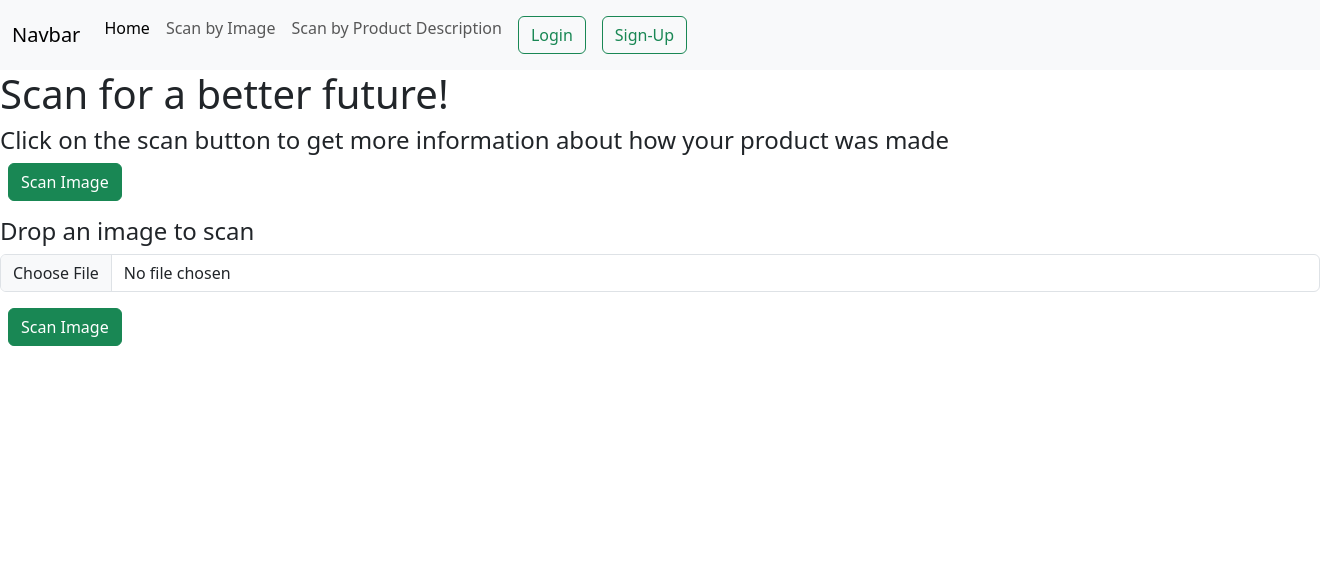
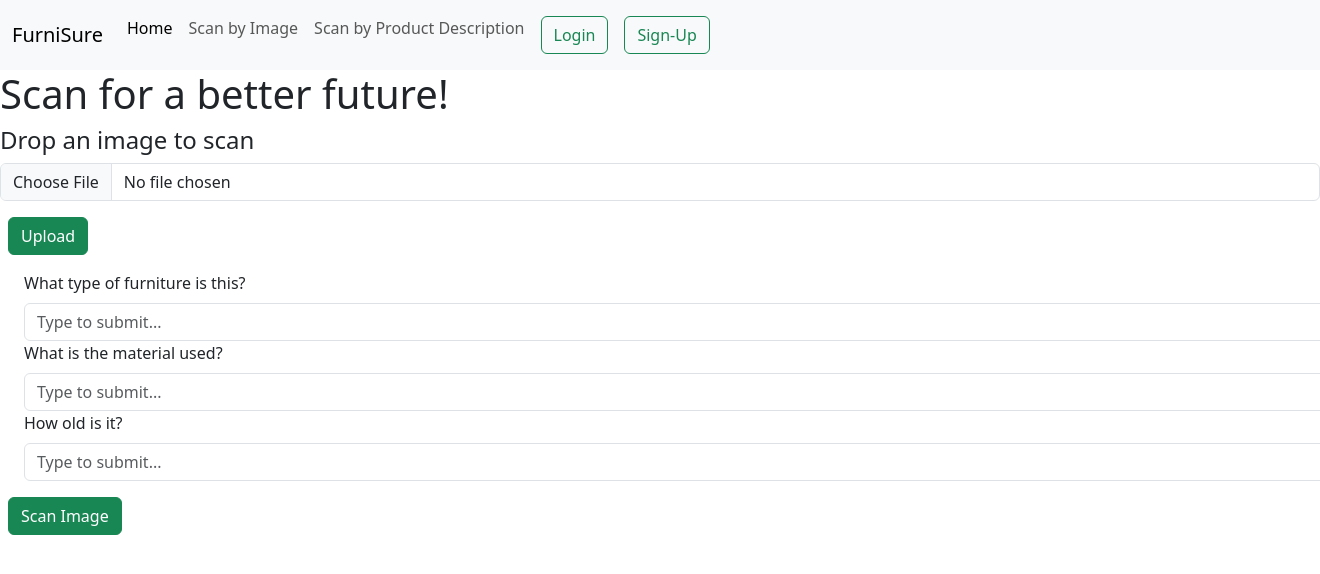
Before and after one commit to maanvi21/FurniSure, a Flask app: page /scan in a window 1320 px wide; the page is wider, and only the part inside the window is pictured. Shown: the top 574 px of that part. Run offline with Flask 3, Linux system fonts and the light colour scheme; some libraries are stand-ins or nearby versions.

Commit message:
update #2

```diff
--- a/flask-server/main.py
+++ b/flask-server/main.py
@@ -1,4 +1,8 @@
-from flask import Flask, render_template
+from flask import Flask, request, render_template, send_file
+import cv2
+import numpy as np
+from PIL import Image
+import io
 
 app = Flask(__name__)
 
@@ -12,6 +16,33 @@ def scan():
 def productdesc():
     return render_template("productdesc.html")
 
+@app.route('/confirm')
+def confirmImage():
+    return render_template("confirmImage.html")
+
+@app.route('/upload', methods=['POST'])
+def upload():
+    file = request.files['file']
+    text = request.form.get('text')
+    #if file checks if the image what actually uploaded
+    if file:
+        # Read the image file into a numpy array of pixels
+        image = np.array(Image.open(file.stream))
+
+        # Use OpenCV to add text to the image
+        font = cv2.FONT_HERSHEY_SIMPLEX
+        cv2.putText(image, text, (10, 50), font, 1, (0, 0, 0), 2, cv2.LINE_AA)
+
+        # Save the image to a BytesIO object
+        _, img_encoded = cv2.imencode('.png', image)
+        img_bytes = img_encoded.tobytes()
+        img_stream = io.BytesIO(img_bytes)
+
+        return send_file(img_stream, mimetype='image/png')
+
+
+
+
 if __name__ == '__main__':
     print("Starting Flask server...")
     app.run(debug=True)
--- a/flask-server/templates/navbar.html
+++ b/flask-server/templates/navbar.html
@@ -7,10 +7,11 @@
     <link href="https://cdn.jsdelivr.net/npm/bootstrap@5.3.3/dist/css/bootstrap.min.css" rel="stylesheet" integrity="sha384-QWTKZyjpPEjISv5WaRU9OFeRpok6YctnYmDr5pNlyT2bRjXh0JMhjY6hW+ALEwIH" crossorigin="anonymous">
   </head>
   <body>
+
     <!-- navbar  -->
     <nav class="navbar navbar-expand-lg bg-body-tertiary">
         <div class="container-fluid">
-          <a class="navbar-brand" href="#">Navbar</a>
+          <a class="navbar-brand" href="#">FurniSure</a>
           <button class="navbar-toggler" type="button" data-bs-toggle="collapse" data-bs-target="#navbarNav" aria-controls="navbarNav" aria-expanded="false" aria-label="Toggle navigation">
             <span class="navbar-toggler-icon"></span>
           </button>
--- a/flask-server/templates/scan.html
+++ b/flask-server/templates/scan.html
@@ -9,16 +9,59 @@
   <body>
     <!-- navbar -->
     {% include 'navbar.html' %}
+    <div class="mb-3">
     <h1> Scan for a better future!</h1>
-    <h4> Click on the scan button to get more information about how your product was made</h4>
-    <!-- to open camera and scan -->
-     <div class="scanbtn"> <p> <button type="button" class="btn btn-success mx-2"> Scan Image</button> </p> </div>
-<!-- if not camera then upload an image  -->
+    <!--upload an image  -->
 <div class="mb-3">
     <h4> Drop an image to scan  </h4>
-    <input class="form-control" type="file" id="formFile">
+    <input class="form-control" type="file" id="formFile" required>
   </div>
-  <div class="scanbtn"> <p> <button type="button" class="btn btn-success mx-2"> Scan Image</button> </p> </div>
+  <!-- upload image and confirm from user -->
+   <div> <p> <a type="button" class="btn btn-success mx-2" href="/confirm"> Upload </a> </p> </div>
+
+<!-- questions for the user -->
+  <div class="mb-3">
+    <label for="q1" class="form-label mx-4"> What type of furniture is this? </label>
+    <input class="form-control mx-4" list="datalistOptions1" id="exampleDataList1" placeholder="Type to submit...">
+    <datalist id="datalistOptions1">
+      <option value="Chair">
+      <option value="Cabinet">
+      <option value="Table/ Stand (any type)">
+      <option value="Home decor">
+      <option value="Frame (photo frame, bed frame etc)">
+    </datalist>
+
+    <label for="q2" class="form-label mx-4" > What is the material used? </label>
+    <input class="form-control mx-4" list="datalistOptions2" id="exampleDataList2" placeholder="Type to submit...">
+    <datalist id="datalistOptions2">
+      <option value="Plastic">
+      <option value="Wood">
+      <option value="Marble">
+      <option value="Granite">
+      </datalist>
+
+
+    <label for="q3" class="form-label mx-4">How old is it? </label>
+    <input class="form-control mx-4" list="datalistOptions3" id="exampleDataList3" placeholder="Type to submit...">
+    <datalist id="datalistOptions3">
+      <option value="Recently purchased">
+      <option value="2-4 years">
+      <option value="5-8 years">
+      <option value="more than 8-10 years">
+      </datalist>
+</div>
+<!-- scan button -->
+<div class="mb-3">
+  <div class="scanbtn"><p> <button type="button" class="btn btn-success mx-2"> Scan Image</button> </p> </div>
+</div>
+
+
+
+
+
+
+
+
   <script src="https://cdn.jsdelivr.net/npm/bootstrap@5.3.3/dist/js/bootstrap.bundle.min.js" integrity="sha384-YvpcrYf0tY3lHB60NNkmXc5s9fDVZLESaAA55NDzOxhy9GkcIdslK1eN7N6jIeHz" crossorigin="anonymous"></script>
   </body>
 </html>
```
Also changed, not shown: flask-server/templates/confirmImage.html (added, +46 -0 lines), flask-server/chairimg.jpg (added), flask-server/scan.py (deleted).
